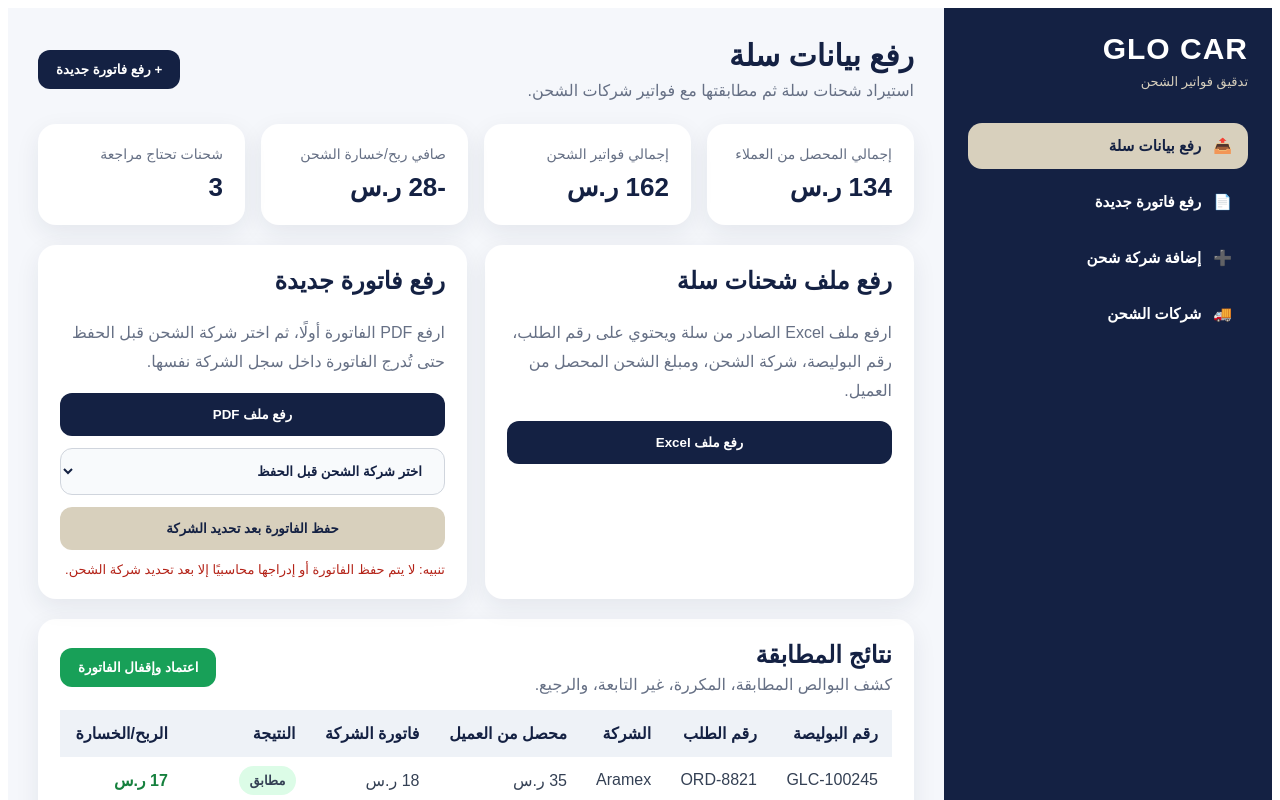
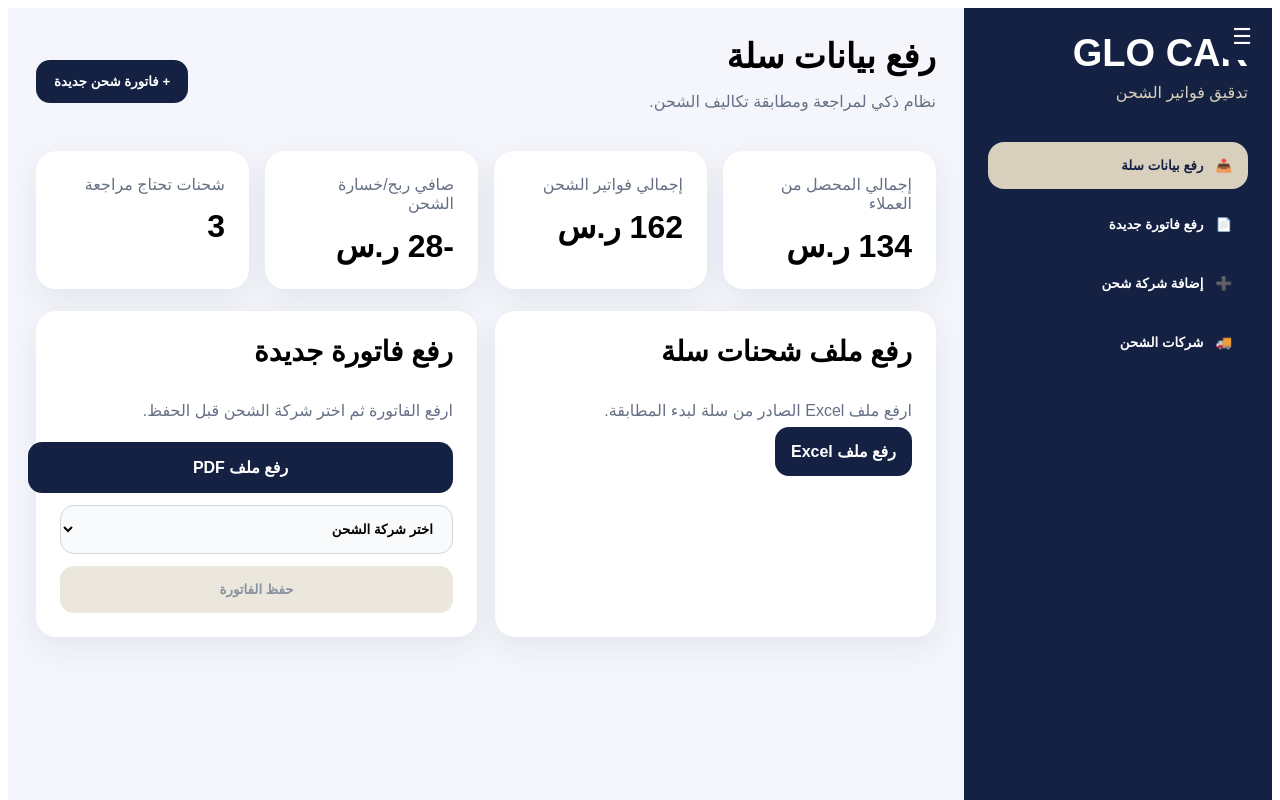
Before and after one commit to basem199b/glocar-shipping-audit, a Next.js app: page / in a window 1280 px wide. Shown: the top 800 px of the page. Built offline with nearby package versions, Linux system fonts and the light colour scheme.

Commit message:
Improve sidebar and activate upload actions

```diff
--- a/app/page.tsx
+++ b/app/page.tsx
@@ -1,8 +1,12 @@
+"use client"
+
+import { useState } from 'react'
+
 const menuItems = [
-  { label: 'رفع بيانات سلة', icon: '📤', active: true },
-  { label: 'رفع فاتورة جديدة', icon: '📄', active: false },
-  { label: 'إضافة شركة شحن', icon: '➕', active: false },
-  { label: 'شركات الشحن', icon: '🚚', active: false },
+  { id: 'salla', label: 'رفع بيانات سلة', icon: '📤' },
+  { id: 'invoice', label: 'رفع فاتورة جديدة', icon: '📄' },
+  { id: 'carrier', label: 'إضافة شركة شحن', icon: '➕' },
+  { id: 'companies', label: 'شركات الشحن', icon: '🚚' },
 ]
 
 const carriers = ['أرامكس', 'DHL', 'سمسا', 'ناقل', 'سبل']
@@ -14,26 +18,36 @@ const stats = [
   { label: 'شحنات تحتاج مراجعة', value: '3' },
 ]
 
-const shipments = [
-  { waybill: 'GLC-100245', order: 'ORD-8821', carrier: 'Aramex', collected: 35, billed: 18, status: 'مطابق', profit: 17 },
-  { waybill: 'GLC-100246', order: 'ORD-8822', carrier: 'DHL', collected: 35, billed: 52, status: 'فرق تكلفة', profit: -17 },
-  { waybill: 'GLC-100247', order: 'ORD-8823', carrier: 'SMSA', collected: 29, billed: 0, status: 'بانتظار الفوترة', profit: 29 },
-  { waybill: 'GLC-100248', order: 'غير معروف', carrier: 'Aramex', collected: 0, billed: 22, status: 'غير تابع لنا', profit: -22 },
-  { waybill: 'GLC-100249', order: 'ORD-8824', carrier: 'Aramex', collected: 35, billed: 70, status: 'رجيع', profit: -35 },
-]
+export default function HomePage() {
+  const [activeMenu, setActiveMenu] = useState('salla')
+  const [selectedCarrier, setSelectedCarrier] = useState('')
+  const [excelFile, setExcelFile] = useState('')
+  const [pdfFile, setPdfFile] = useState('')
+  const [sidebarOpen, setSidebarOpen] = useState(false)
 
-export default function HomePage() {
   return (
-    <main style={{ minHeight: '100vh', background: '#f5f7fb', color: '#142143', fontFamily: 'Arial, sans-serif', direction: 'rtl', display: 'flex' }}>
-      <aside style={{ width: 280, background: '#142143', color: 'white', minHeight: '100vh', padding: 24, position: 'sticky', top: 0 }}>
-        <div style={{ marginBottom: 34 }}>
-          <h1 style={{ margin: 0, fontSize: 30, letterSpacing: 1 }}>GLO CAR</h1>
-          <p style={{ margin: '8px 0 0', color: '#d8d0bd', fontSize: 13 }}>تدقيق فواتير الشحن</p>
+    <main style={{ minHeight: '100vh', background: '#f4f6fb', direction: 'rtl', fontFamily: 'Arial', display: 'flex' }}>
+      <button onClick={() => setSidebarOpen(!sidebarOpen)} style={menuButton}>☰</button>
+
+      <aside style={{ ...sidebarStyle, ...(sidebarOpen ? sidebarMobileOpen : {}) }}>
+        <div style={{ marginBottom: 40 }}>
+          <h1 style={{ margin: 0, fontSize: 38 }}>GLO CAR</h1>
+          <p style={{ color: '#d8d0bd', marginTop: 8 }}>تدقيق فواتير الشحن</p>
         </div>
 
-        <nav style={{ display: 'grid', gap: 10 }}>
+        <nav style={{ display: 'grid', gap: 12 }}>
           {menuItems.map((item) => (
-            <button key={item.label} style={{ ...navButton, ...(item.active ? activeNavButton : {}) }}>
+            <button
+              key={item.id}
+              onClick={() => {
+                setActiveMenu(item.id)
+                setSidebarOpen(false)
+              }}
+              style={{
+                ...navButton,
+                ...(activeMenu === item.id ? activeButton : {}),
+              }}
+            >
               <span>{item.icon}</span>
               <span>{item.label}</span>
             </button>
@@ -41,85 +55,122 @@ export default function HomePage() {
         </nav>
       </aside>
 
-      <section style={{ flex: 1, padding: 30 }}>
-        <header style={{ display: 'flex', justifyContent: 'space-between', alignItems: 'center', marginBottom: 24 }}>
+      <section style={{ flex: 1, padding: 28 }}>
+        <header style={{ display: 'flex', justifyContent: 'space-between', alignItems: 'center', marginBottom: 24, flexWrap: 'wrap', gap: 12 }}>
           <div>
-            <h2 style={{ margin: 0, fontSize: 30 }}>رفع بيانات سلة</h2>
-            <p style={{ margin: '8px 0 0', color: '#667085' }}>استيراد شحنات سلة ثم مطابقتها مع فواتير شركات الشحن.</p>
+            <h2 style={{ margin: 0, fontSize: 34 }}>
+              {activeMenu === 'salla' && 'رفع بيانات سلة'}
+              {activeMenu === 'invoice' && 'رفع فاتورة جديدة'}
+              {activeMenu === 'carrier' && 'إضافة شركة شحن'}
+              {activeMenu === 'companies' && 'شركات الشحن'}
+            </h2>
+            <p style={{ color: '#667085' }}>نظام ذكي لمراجعة ومطابقة تكاليف الشحن.</p>
           </div>
-          <button style={primaryButton}>+ رفع فاتورة جديدة</button>
+
+          <button style={primaryButton}>+ فاتورة شحن جديدة</button>
         </header>
 
-        <div style={{ display: 'grid', gridTemplateColumns: 'repeat(4, minmax(0, 1fr))', gap: 16, marginBottom: 20 }}>
+        <div style={{ display: 'grid', gridTemplateColumns: 'repeat(auto-fit,minmax(180px,1fr))', gap: 16, marginBottom: 22 }}>
           {stats.map((card) => (
             <div key={card.label} style={cardStyle}>
-              <p style={{ margin: 0, color: '#667085', fontSize: 14 }}>{card.label}</p>
-              <strong style={{ display: 'block', marginTop: 10, fontSize: 26 }}>{card.value}</strong>
+              <p style={{ color: '#667085', margin: 0 }}>{card.label}</p>
+              <strong style={{ display: 'block', marginTop: 14, fontSize: 32 }}>{card.value}</strong>
             </div>
           ))}
         </div>
 
-        <div style={{ display: 'grid', gridTemplateColumns: '1fr 1fr', gap: 18, marginBottom: 20 }}>
+        <div style={{ display: 'grid', gridTemplateColumns: 'repeat(auto-fit,minmax(320px,1fr))', gap: 18 }}>
           <div style={cardStyle}>
-            <h3 style={{ marginTop: 0, fontSize: 24 }}>رفع ملف شحنات سلة</h3>
-            <p style={{ color: '#667085', lineHeight: 1.8 }}>ارفع ملف Excel الصادر من سلة ويحتوي على رقم الطلب، رقم البوليصة، شركة الشحن، ومبلغ الشحن المحصل من العميل.</p>
-            <button style={uploadButton}>رفع ملف Excel</button>
+            <h3 style={{ marginTop: 0, fontSize: 28 }}>رفع ملف شحنات سلة</h3>
+            <p style={desc}>ارفع ملف Excel الصادر من سلة لبدء المطابقة.</p>
+
+            <label style={uploadButton}>
+              رفع ملف Excel
+              <input
+                hidden
+                type="file"
+                accept=".xlsx,.xls"
+                onChange={(e) => {
+                  const file = e.target.files?.[0]
+                  if (file) setExcelFile(file.name)
+                }}
+              />
+            </label>
+
+            {excelFile && <div style={successBox}>✅ تم رفع: {excelFile}</div>}
           </div>
 
           <div style={cardStyle}>
-            <h3 style={{ marginTop: 0, fontSize: 24 }}>رفع فاتورة جديدة</h3>
-            <p style={{ color: '#667085', lineHeight: 1.8 }}>ارفع PDF الفاتورة أولًا، ثم اختر شركة الشحن قبل الحفظ حتى تُدرج الفاتورة داخل سجل الشركة نفسها.</p>
+            <h3 style={{ marginTop: 0, fontSize: 28 }}>رفع فاتورة جديدة</h3>
+            <p style={desc}>ارفع الفاتورة ثم اختر شركة الشحن قبل الحفظ.</p>
+
             <div style={{ display: 'grid', gap: 12 }}>
-              <button style={uploadButton}>رفع ملف PDF</button>
-              <select defaultValue="" style={selectStyle}>
-                <option value="" disabled>اختر شركة الشحن قبل الحفظ</option>
+              <label style={uploadButton}>
+                رفع ملف PDF
+                <input
+                  hidden
+                  type="file"
+                  accept="application/pdf"
+                  onChange={(e) => {
+                    const file = e.target.files?.[0]
+                    if (file) setPdfFile(file.name)
+                  }}
+                />
+              </label>
+
+              {pdfFile && <div style={successBox}>📄 تم رفع: {pdfFile}</div>}
+
+              <select value={selectedCarrier} onChange={(e) => setSelectedCarrier(e.target.value)} style={selectStyle}>
+                <option value="">اختر شركة الشحن</option>
                 {carriers.map((carrier) => (
                   <option key={carrier} value={carrier}>{carrier}</option>
                 ))}
               </select>
-              <button style={disabledButton}>حفظ الفاتورة بعد تحديد الشركة</button>
+
+              <button
+                disabled={!selectedCarrier || !pdfFile}
+                onClick={() => alert(`تم حفظ الفاتورة داخل شركة ${selectedCarrier}`)}
+                style={{
+                  ...saveButton,
+                  opacity: !selectedCarrier || !pdfFile ? 0.5 : 1,
+                  cursor: !selectedCarrier || !pdfFile ? 'not-allowed' : 'pointer',
+                }}
+              >
+                حفظ الفاتورة
+              </button>
             </div>
-            <p style={{ margin: '12px 0 0', color: '#b42318', fontSize: 13 }}>تنبيه: لا يتم حفظ الفاتورة أو إدراجها محاسبيًا إلا بعد تحديد شركة الشحن.</p>
-          </div>
-        </div>
-
-        <div style={cardStyle}>
-          <div style={{ display: 'flex', justifyContent: 'space-between', alignItems: 'center', marginBottom: 16 }}>
-            <div>
-              <h3 style={{ margin: 0, fontSize: 24 }}>نتائج المطابقة</h3>
-              <p style={{ margin: '6px 0 0', color: '#667085' }}>كشف البوالص المطابقة، المكررة، غير التابعة، والرجيع.</p>
-            </div>
-            <button style={{ background: '#18a058', color: 'white', border: 0, borderRadius: 12, padding: '12px 18px', fontWeight: 700 }}>اعتماد وإقفال الفاتورة</button>
-          </div>
-
-          <div style={{ overflowX: 'auto' }}>
-            <table style={{ width: '100%', borderCollapse: 'collapse', textAlign: 'right' }}>
-              <thead>
-                <tr style={{ background: '#eef2f7' }}>
-                  {['رقم البوليصة', 'رقم الطلب', 'الشركة', 'محصل من العميل', 'فاتورة الشركة', 'النتيجة', 'الربح/الخسارة'].map((h) => (
-                    <th key={h} style={{ padding: 14 }}>{h}</th>
-                  ))}
-                </tr>
-              </thead>
-              <tbody>
-                {shipments.map((s) => (
-                  <tr key={s.waybill} style={{ borderBottom: '1px solid #edf0f5' }}>
-                    <td style={td}>{s.waybill}</td>
-                    <td style={td}>{s.order}</td>
-                    <td style={td}>{s.carrier}</td>
-                    <td style={td}>{s.collected} ر.س</td>
-                    <td style={td}>{s.billed} ر.س</td>
-                    <td style={td}><span style={badge(s.status)}>{s.status}</span></td>
-                    <td style={{ ...td, color: s.profit >= 0 ? '#15803d' : '#b42318', fontWeight: 700 }}>{s.profit} ر.س</td>
-                  </tr>
-                ))}
-              </tbody>
-            </table>
           </div>
         </div>
       </section>
     </main>
   )
+}
+
+const sidebarStyle = {
+  width: 260,
+  background: '#142143',
+  color: 'white',
+  minHeight: '100vh',
+  padding: 24,
+  transition: '.3s',
+}
+
+const sidebarMobileOpen = {
+  transform: 'translateX(0)',
+}
+
+const menuButton = {
+  position: 'fixed',
+  top: 14,
+  right: 14,
+  zIndex: 999,
+  background: '#142143',
+  color: 'white',
+  border: 0,
+  borderRadius: 12,
+  padding: '10px 14px',
+  fontSize: 22,
+  cursor: 'pointer',
 }
 
 const navButton = {
@@ -130,34 +181,31 @@ const navButton = {
   display: 'flex',
   alignItems: 'center',
   gap: 12,
-  justifyContent: 'flex-start',
-  padding: '14px 16px',
-  borderRadius: 14,
+  padding: '16px',
+  borderRadius: 16,
   fontWeight: 700,
-  fontSize: 15,
   cursor: 'pointer',
 }
 
-const activeNavButton = {
+const activeButton = {
   background: '#d8d0bd',
   color: '#142143',
 }
 
 const cardStyle = {
   background: 'white',
-  borderRadius: 18,
-  padding: 22,
-  boxShadow: '0 8px 24px rgba(20,33,67,.08)',
+  borderRadius: 20,
+  padding: 24,
+  boxShadow: '0 10px 30px rgba(20,33,67,.08)',
 }
 
 const primaryButton = {
   background: '#142143',
   color: 'white',
   border: 0,
-  borderRadius: 12,
-  padding: '12px 18px',
+  borderRadius: 14,
+  padding: '14px 18px',
   fontWeight: 700,
-  cursor: 'pointer',
 }
 
 const uploadButton = {
@@ -165,42 +213,41 @@ const uploadButton = {
   background: '#142143',
   color: 'white',
   border: 0,
-  borderRadius: 12,
-  padding: '14px 18px',
+  borderRadius: 14,
+  padding: '16px',
   fontWeight: 700,
+  textAlign: 'center',
   cursor: 'pointer',
 }
 
 const selectStyle = {
   width: '100%',
+  padding: '15px',
+  borderRadius: 14,
+  border: '1px solid #d0d5dd',
   background: '#f8fafc',
-  color: '#142143',
-  border: '1px solid #d0d5dd',
-  borderRadius: 12,
-  padding: '14px 18px',
   fontWeight: 700,
 }
 
-const disabledButton = {
+const saveButton = {
   width: '100%',
   background: '#d8d0bd',
   color: '#142143',
   border: 0,
-  borderRadius: 12,
-  padding: '14px 18px',
+  borderRadius: 14,
+  padding: '16px',
   fontWeight: 700,
-  cursor: 'not-allowed',
 }
 
-const td = { padding: 14, color: '#344054' }
+const successBox = {
+  background: '#ecfdf3',
+  color: '#027a48',
+  padding: 12,
+  borderRadius: 12,
+  fontWeight: 700,
+}
 
-function badge(status: string) {
-  const colors: Record<string, string> = {
-    'مطابق': '#dcfce7',
-    'فرق تكلفة': '#fef3c7',
-    'بانتظار الفوترة': '#e0f2fe',
-    'غير تابع لنا': '#fee2e2',
-    'رجيع': '#fde68a',
-  }
-  return { background: colors[status] || '#eee', padding: '7px 10px', borderRadius: 999, fontSize: 13, fontWeight: 700 }
+const desc = {
+  color: '#667085',
+  lineHeight: 1.9,
 }
```
